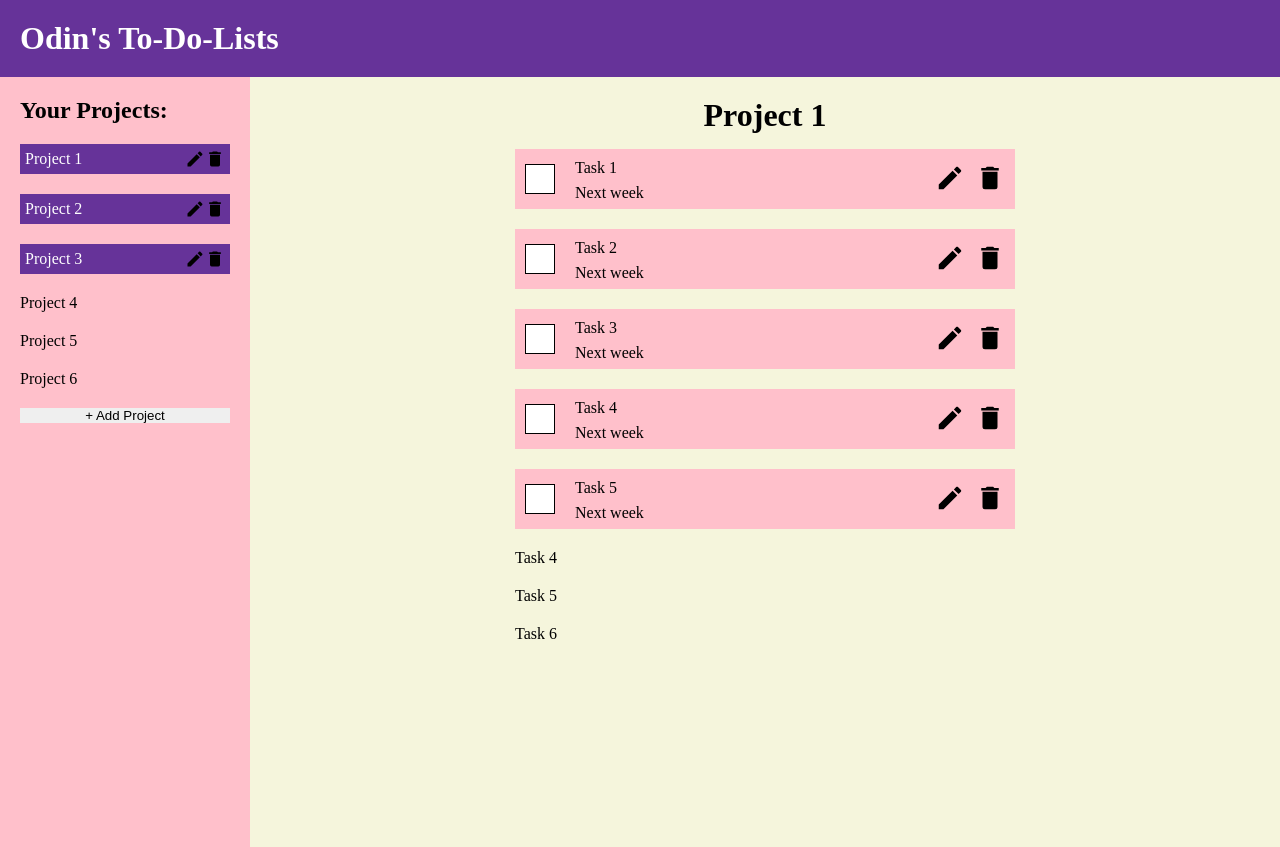
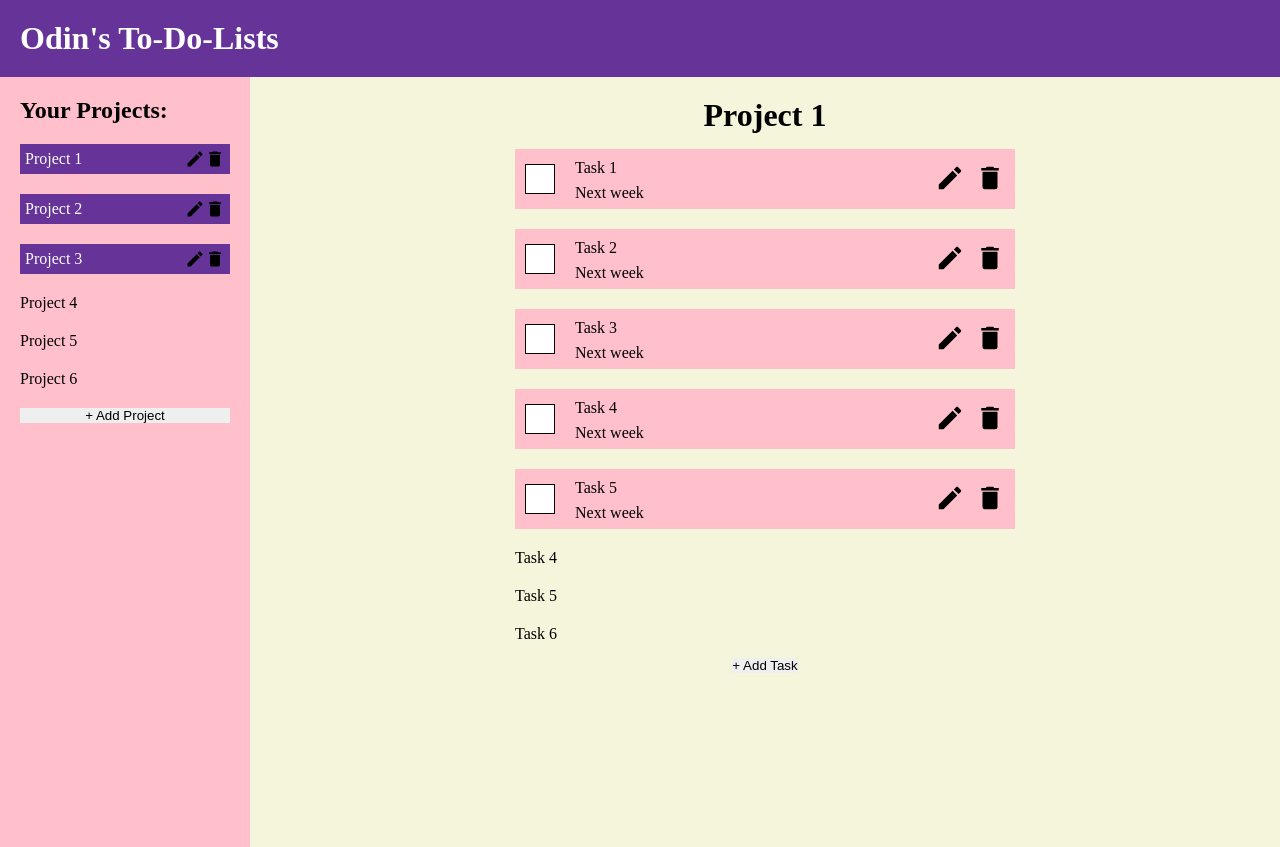
Before and after one commit to Solaire1903/odin-to-do-list, a website built with webpack: page src/template.html in a window 1280 px wide. Built offline with nearby package versions, Linux system fonts and the light colour scheme.

Commit message:
Add "add task" button

```diff
--- a/src/template.html
+++ b/src/template.html
@@ -116,6 +116,8 @@
         </div>
       </li>
     </ul>
+
+    <button id="add-task-button">+ Add Task</button>
   </div>
 </body>
 
```
